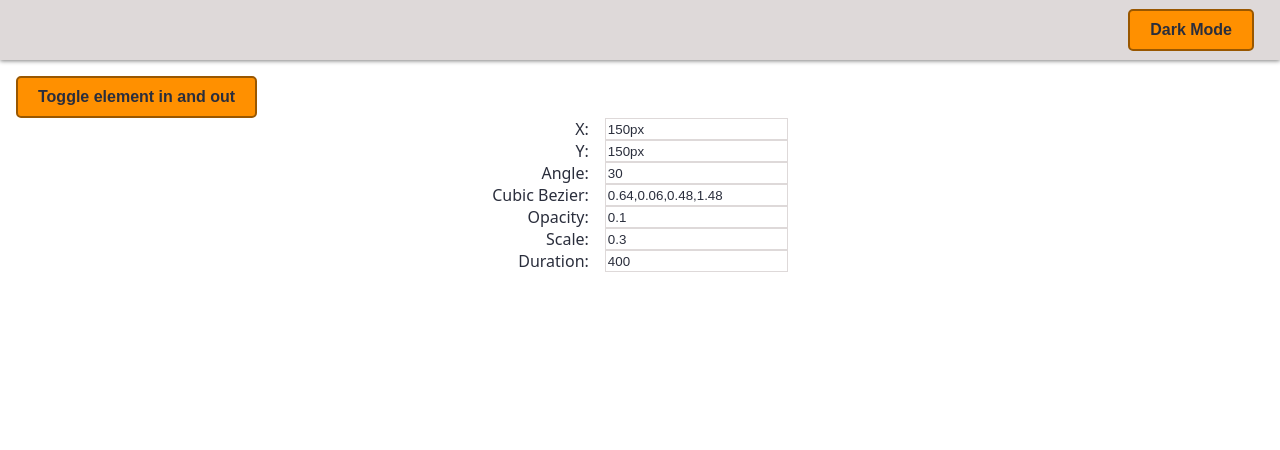
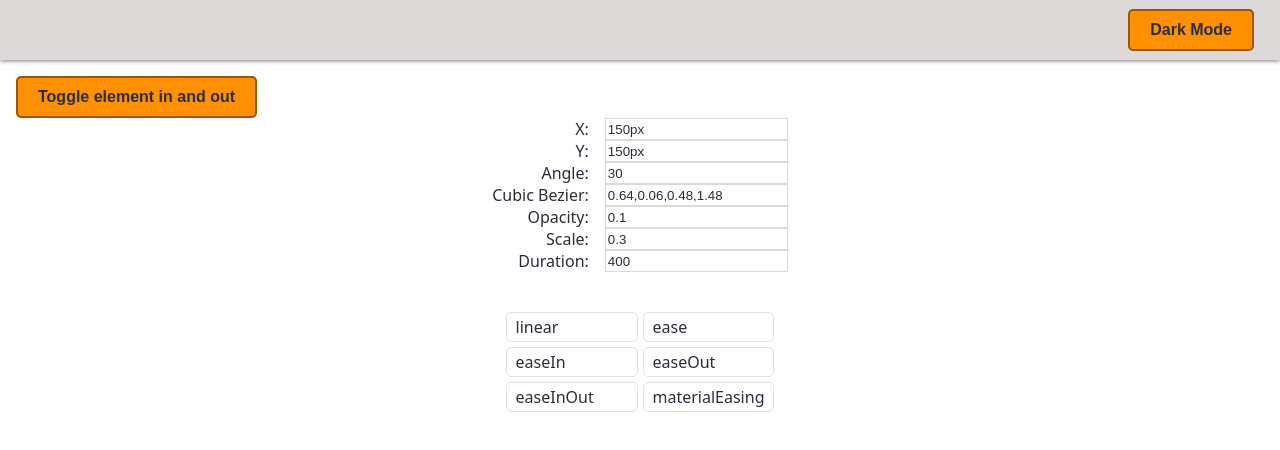
Before and after one commit to germanolsd/fancyInOut, a Vue app: page / in a window 1280 px wide. Shown: the top 450 px of the page. Built offline with nearby package versions, Linux system fonts and the light colour scheme.

Commit message:
Update build script and add CubicBezierSelector component

```diff
--- a/package.json
+++ b/package.json
@@ -1,6 +1,6 @@
 {
   "name": "fancyinout",
-  "version": "0.0.4",
+  "version": "0.0.5",
   "type": "module",
   "main": "dist/index.js",
   "files": [
@@ -8,7 +8,8 @@
   ],
   "scripts": {
     "dev": "vite",
-    "build": "vite build",
+    "build:npm": "vite build --mode npm",
+    "build:deploy": "vite build --mode deploy",
     "preview": "vite preview",
     "test": "vitest",
     "test:watch": "vitest --watch"
--- /dev/null
+++ b/src/components/CubicBezierSelector.vue
@@ -0,0 +1,47 @@
+<template>
+  <div class="cb-selector">
+    <ul>
+      <li
+        v-for="option in options"
+        :key="option"
+        @click="$emit('selected', option)"
+      >
+        {{ option  }}
+      </li>
+    </ul>
+  </div>
+</template>
+
+<script setup>
+const options = [
+  'linear', 'ease', 'easeIn', 'easeOut', 'easeInOut', 'materialEasing'
+]
+</script>
+
+<style scoped>
+.cb-selector ul {
+  list-style: none;
+  padding: .5rem;
+  margin: 0;
+}
+
+.cb-selector li {
+  border: 1px solid var(--color-border-default);
+  padding: 3px 9px;
+  border-radius: 5px;
+  cursor: pointer;
+  transition: background-color 120ms ease;
+}
+
+.cb-selector li:hover {
+  background-color: hsl(from var(--color-background-secondary) h s l / 0.3);
+}
+.cb-selector li:active {
+  background-color: lch(from var(--color-accent) calc(l - 20) calc(c / 2) h / 0.3);
+}
+.cb-selector ul {
+  display: grid;
+  grid-template-columns: 1fr 1fr;
+  gap: 5px;
+}
+</style>
--- a/src/components/Demo.vue
+++ b/src/components/Demo.vue
@@ -34,6 +34,7 @@
         <label for="duration">Duration</label>
         <input id="duration" type="number" v-model="duration" />
       </div>
+      <CubicBezierSelector @selected="(v) => cubicBezier = v" />
       <FancyInOut
         :x="x"
         :y="y"
@@ -52,6 +53,7 @@
 <script setup>
 import { ref } from "vue";
 import FancyInOut from "@/components/FancyInOut.vue";
+import CubicBezierSelector from "./CubicBezierSelector.vue";
 
 const x = ref("150px");
 const y = ref("150px");
@@ -98,15 +100,6 @@ const toggle = () => {
   filter: drop-shadow(var(--subtle-drop-shadow));
 }
 
-.fade-enter-active,
-.fade-leave-active {
-  transition: opacity 0.3s ease;
-}
-.fade-enter-from,
-.fade-leave-to {
-  opacity: 0;
-}
-
 .inputs {
   display: grid;
   grid-template-columns: max-content 1fr;
--- a/src/fancyInOut.js
+++ b/src/fancyInOut.js
@@ -192,9 +192,7 @@ function findAnchorPoint(midpoint, anchorPointAngle) {
   // Multiply this unit vector by the length of the side from origin to anchor to get the vector from origin to anchor
   const vectorOriginToAnchor = [unitVectorOriginToAnchor[0] * hipotenuse, unitVectorOriginToAnchor[1] * hipotenuse]
   // Add this vector to the coordinates of origin to get the coordinates of anchor
-  const anchorCoords = [Math.round(vectorOriginToAnchor[0]), Math.round(vectorOriginToAnchor[1])]
-
-  return anchorCoords
+  return [Math.round(vectorOriginToAnchor[0]), Math.round(vectorOriginToAnchor[1])]
 }
 
 /**
--- a/vite.config.js
+++ b/vite.config.js
@@ -22,7 +22,10 @@ export default defineConfig({
     },
     rollupOptions: {
       external: ['vue'],
+      input: process.env.MODE === 'npm' ? 'src/entry/index.js' : 'src/main.js',
       output: {
+        dir: process.env.MODE === 'npm' ? 'dist/npm' : 'dist/deploy',
+        format: 'es',
         globals: {
           vue: 'Vue'
         }
```
Also changed, not shown: 1 other file (tests, documents, lock files or other folders).
